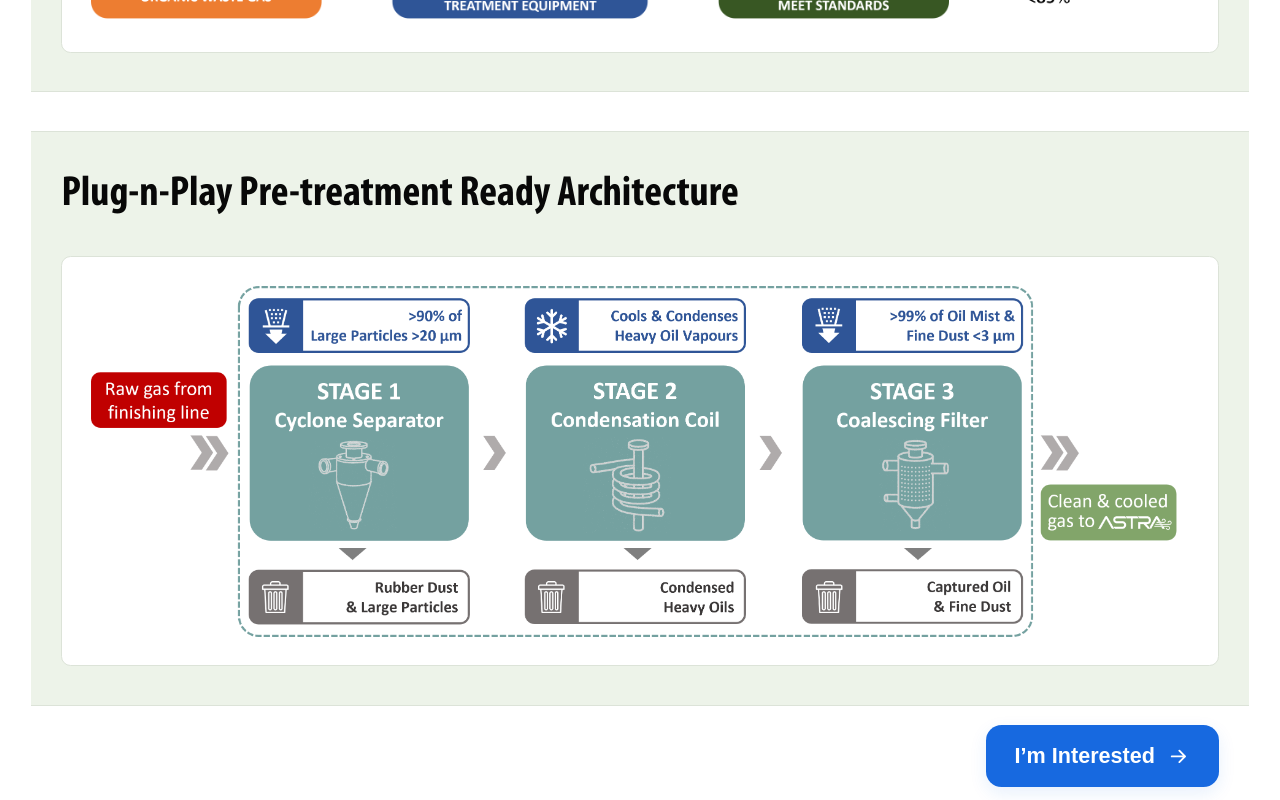
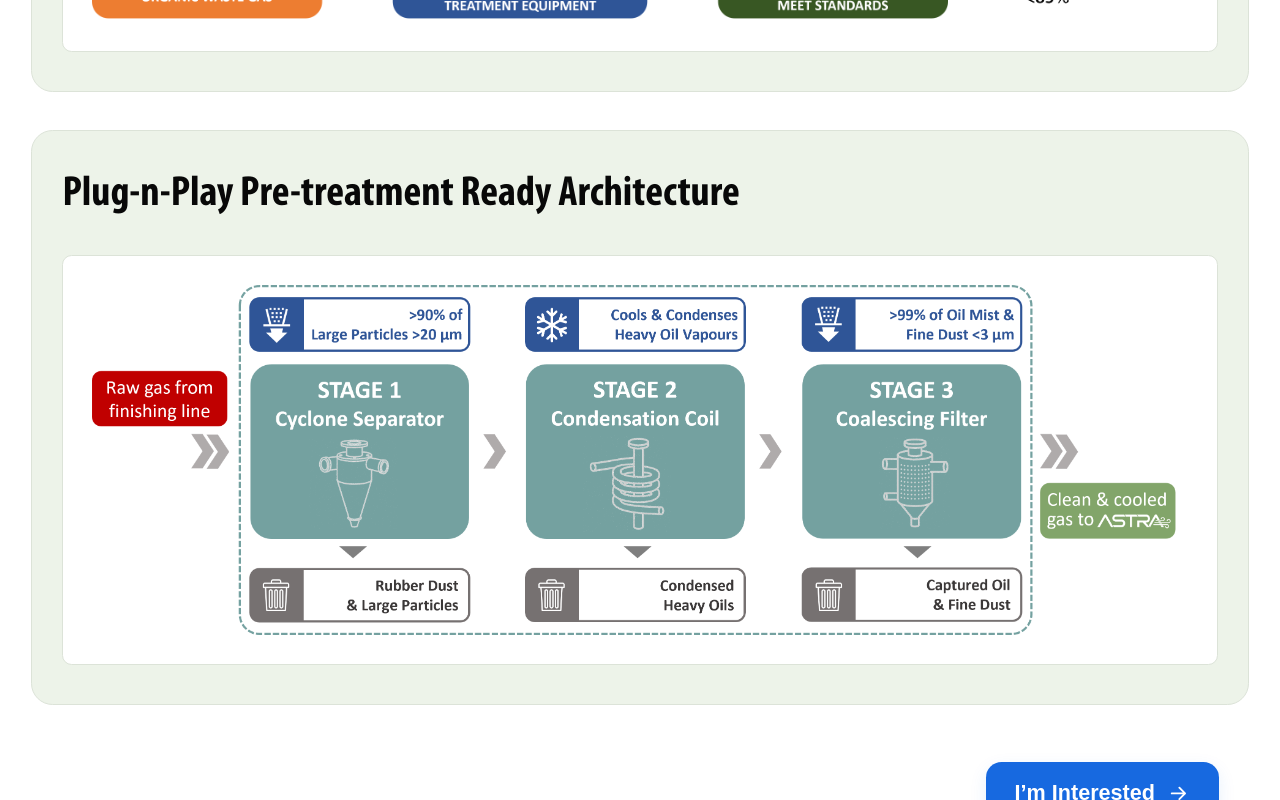
Before and after one commit to sonaliharansingh/density, a Next.js app: page /technology in a window 1280 px wide. Shown: the part 1200-2000 px from the top of the page. Built offline with nearby package versions, Linux system fonts and the light colour scheme; a web font is replaced by a local one.

Commit message:
put same margin for intrested btn

```diff
--- a/app/globals.css
+++ b/app/globals.css
@@ -286,8 +286,9 @@ body:has(#contact-v2:target) .site-navigation a[href="#contact-v2"] {
 .technology-page .page-hero-lede { max-width: none; white-space: nowrap; }
 .page-section, .gases-section, .advantages-section { padding-block: 32px; }
 .page-section-tint { background: var(--green-light); border-block: 1px solid var(--border); }
-.technology-page > .page-section-tint { padding-block: 32px; }
+.technology-page > .page-section-tint { padding-block: 32px; border: 1px solid var(--border); border-radius: 18px; }
 .technology-pretreatment-section { margin-top: 32px; }
+main.technology-page + .global-interest-slot { margin-top: 48px; }
 .section-intro { margin-bottom: 30px; }
 .section-intro h2 { font-family: "Myriad Pro Condensed Bold", var(--font-site); font-size: var(--font-section-title); margin-bottom: 12px; }
 .section-intro p { color: var(--muted); font-size: var(--font-body); }
```
